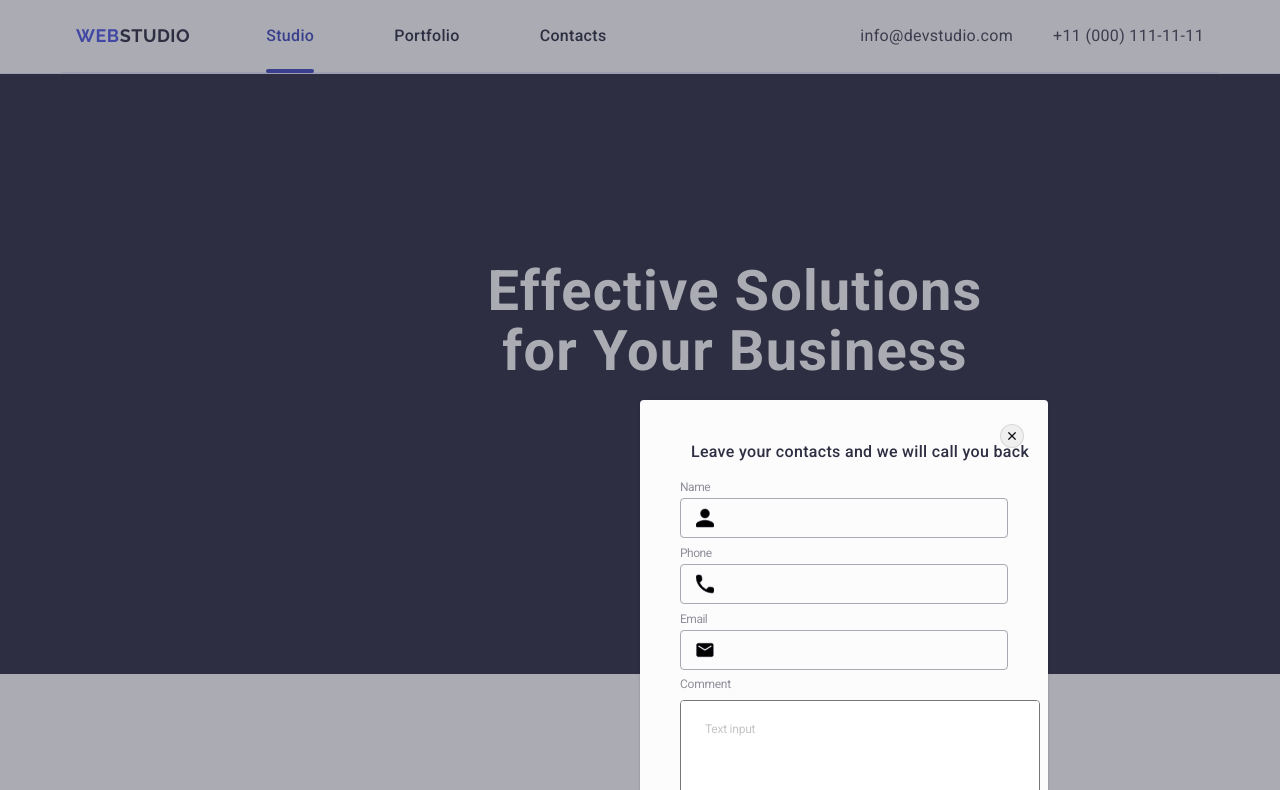
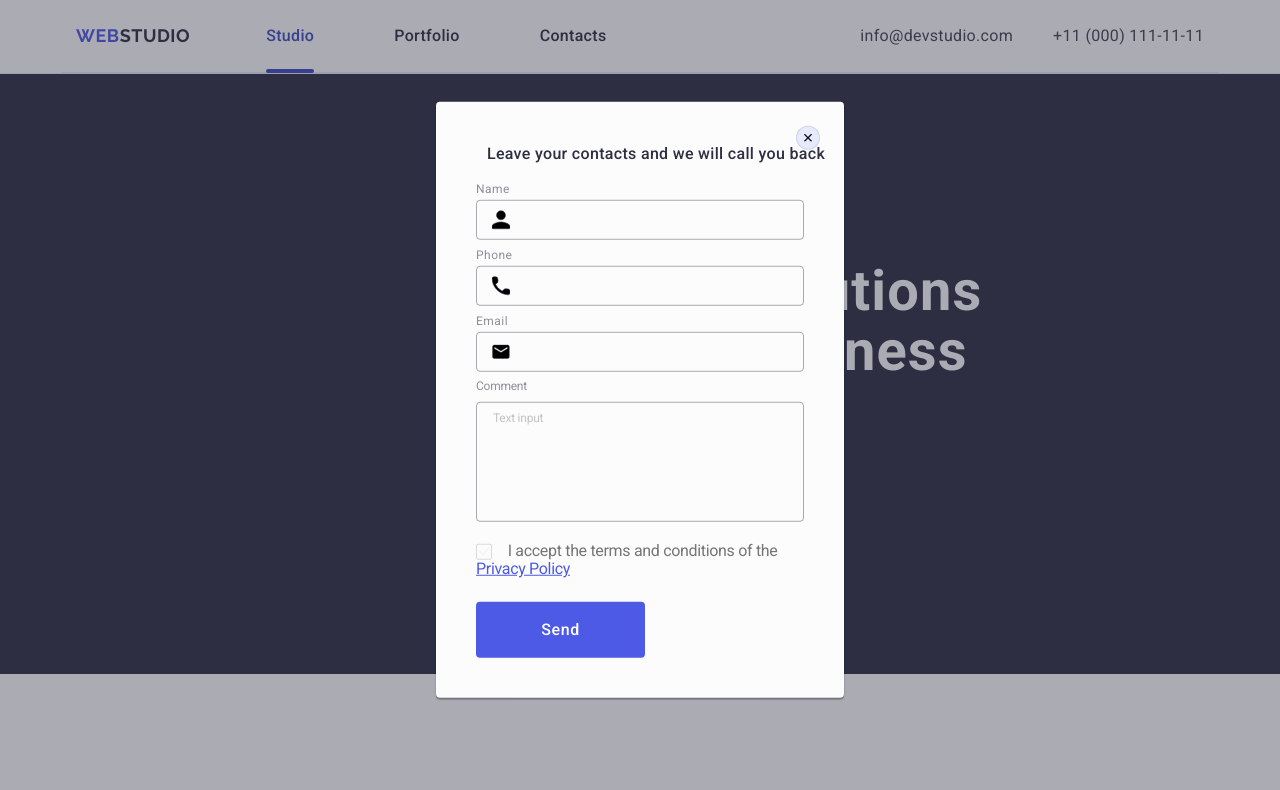
Before and after one commit to itstacy/goit-markup-hw-05, a plain HTML site: page index.html in a window 1280 px wide. Shown: the top 790 px of the page. Drawn offline with nearby package versions, Linux system fonts and the light colour scheme.

Commit message:
add index.html file

```diff
--- a/css/styles.css
+++ b/css/styles.css
@@ -614,6 +614,7 @@ img {
     position: absolute;
     top: 50%;
     left: 50%;
+    transform: translate(-50%, -50%);
     width: 408px;
     border-radius: 4px;
     padding: 40px;
@@ -633,6 +634,7 @@ img {
     top: 24px;
     right: 24px;
     stroke: #2E2F42;
+    background-color: #e7e9fc;
     align-items: center;
     justify-content: center;
     border: 1px solid rgba(0, 0, 0, 0.1);
@@ -643,7 +645,7 @@ img {
     padding: 0;
     border-radius: 50%;
     transition: stroke 300s linear;
-    background-color: 250ms cubic-bezier(0.4, 0, 0.2, 1), border 250ms cubic-bezier(0.4, 0, 0.2, 1);
+    transition: background-color 250ms cubic-bezier(0.4, 0, 0.2, 1), border 250ms cubic-bezier(0.4, 0, 0.2, 1);
 }
 .close-icon {
     color: currentColor ;
@@ -672,7 +674,7 @@ img {
     font-weight: 400;
     font-size: 12px;
     line-height: 1.17;
-    letter-spacing: -0.04em;
+    letter-spacing: 0.04em;
     color: #8E8F99;
     display: block;
     margin-bottom: 4px;
@@ -710,7 +712,7 @@ position: relative;
     font-size: 12px;
     letter-spacing: -0.02em;
     color: rgba(64, 64, 64, 0.3);
-    margin-bottom: 18px;
+    margin-bottom: 16px;
 
 }
 .modal-form-label-comment {
@@ -724,13 +726,24 @@ position: relative;
 }
 
 .modal-textarea {
-    width: 360px;
     height: 120px;
     border-radius: 4px;
-    padding: 22px 24px 93px 24px ;
+    padding: 8px 16px;
     resize: none;
     outline: none;
+    width: 100%;
+    line-height: 1.17;
+    letter-spacing: 0.04em;
+    color: rgba(46, 47, 66, 0.4);
+    border: 1px solid rgba(46, 47, 66, 0.4);
+    background-color: transparent;
+    outline: transparent;
+    transition: border-color 250ms cubic-bezier(0.4, 0, 0.2, 1);
 
+}
+.modal-textarea:hover,
+.modal-textarea:focus {
+border-color: #4D5AE5;
 }
 .modal-textarea::placeholder {
     font-weight: 400;
@@ -739,7 +752,13 @@ position: relative;
     color: rgba(64, 64, 64, 0.3);
 }
 .modal-cont-checkbox {
-    margin-bottom: 40px;
+    margin-bottom: 24px;
+}
+.user-privacy {
+    font-size: 12px;
+    line-height: 1.17;
+    letter-spacing: 0.04em;
+    color: #8e8f99;
 }
 .custom-checkbox {
     width:16px;
--- a/index.html
+++ b/index.html
@@ -391,7 +391,7 @@
                 <div class="form-wrraper-cont">
                     <label class="modal-form-label" for="user-name">Name</label>
                     <div class="modal-cont-input">
-                    <input class="modal-input" type="text" id="user-name"  required />
+                    <input class="modal-input" type="text" id="user-name" name="user-name" required />
                         <svg class="modal-icon" width="18" height="24" >
                             <use href="./images/icons2.svg#icon-person"></use>
                         </svg>
@@ -417,11 +417,11 @@
                 </div>
                 <div class="form-wrraper-cont-comment">
                     <label class="modal-form-label-comment" for="user-comment">Comment</label>
-                    <textarea class="modal-textarea"  id="user-comment" placeholder="Text input"></textarea>
+                    <textarea class="modal-textarea"  id="user-comment" name="user-comment" placeholder="Text input"></textarea>
                 </div>
                 <div class="modal-cont-checkbox">
-                    <input type="checkbox" id="user-checkbox" class="checkbox visually-hidden" >
-                    <label for="user-checkbox" class="custom-label-user-checkbox">
+                    <input type="checkbox"  value="true" id="user-privacy" name="user-privacy" class="checkbox visually-hidden" >
+                    <label for="user-privacy" class="custom-label-user-checkbox">
                         <span class="custom-checkbox">
                             <svg class="" width="10" height="8">
                             <use href="./images/icons2.svg#icon-click"></use>
```
